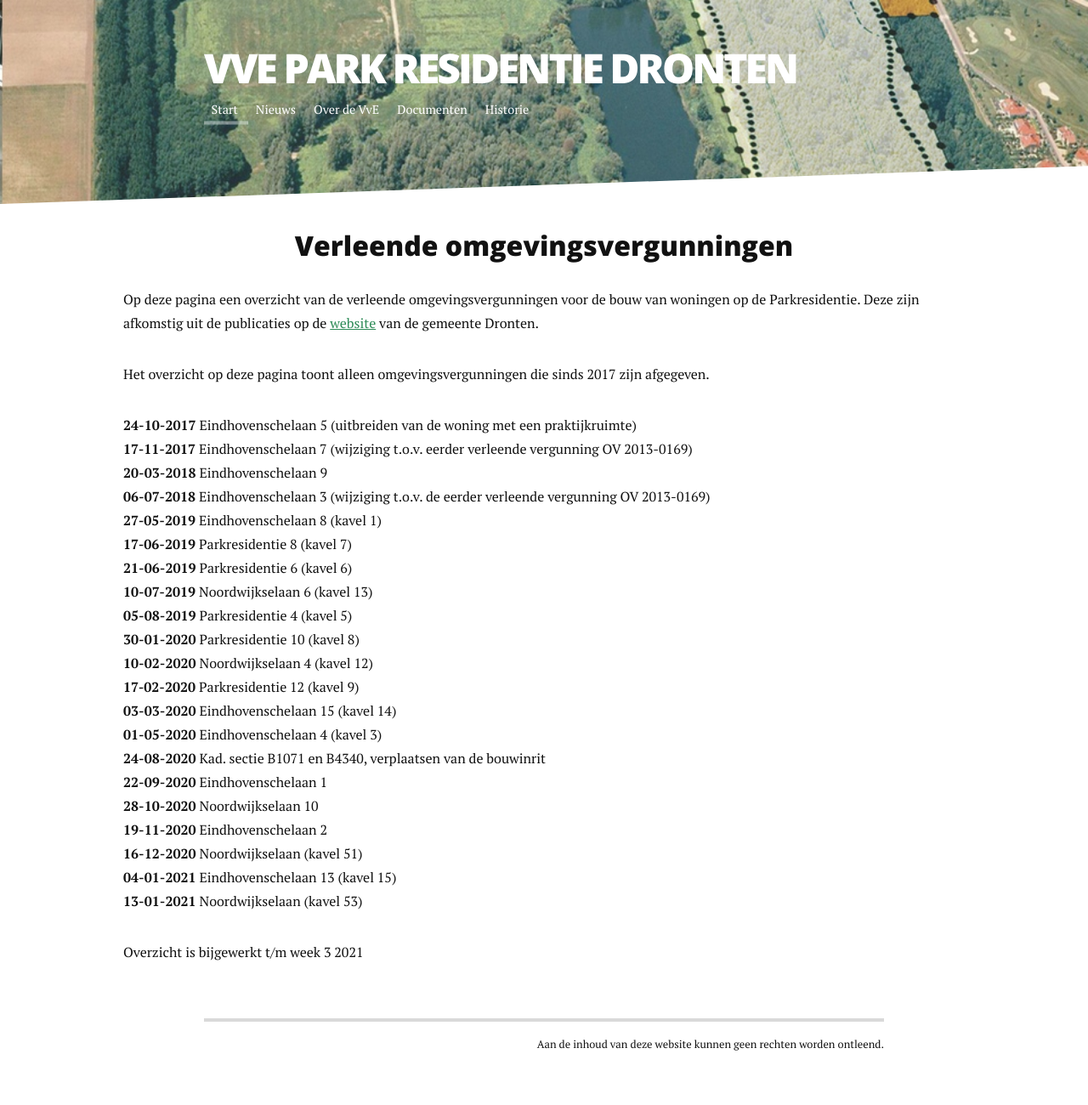
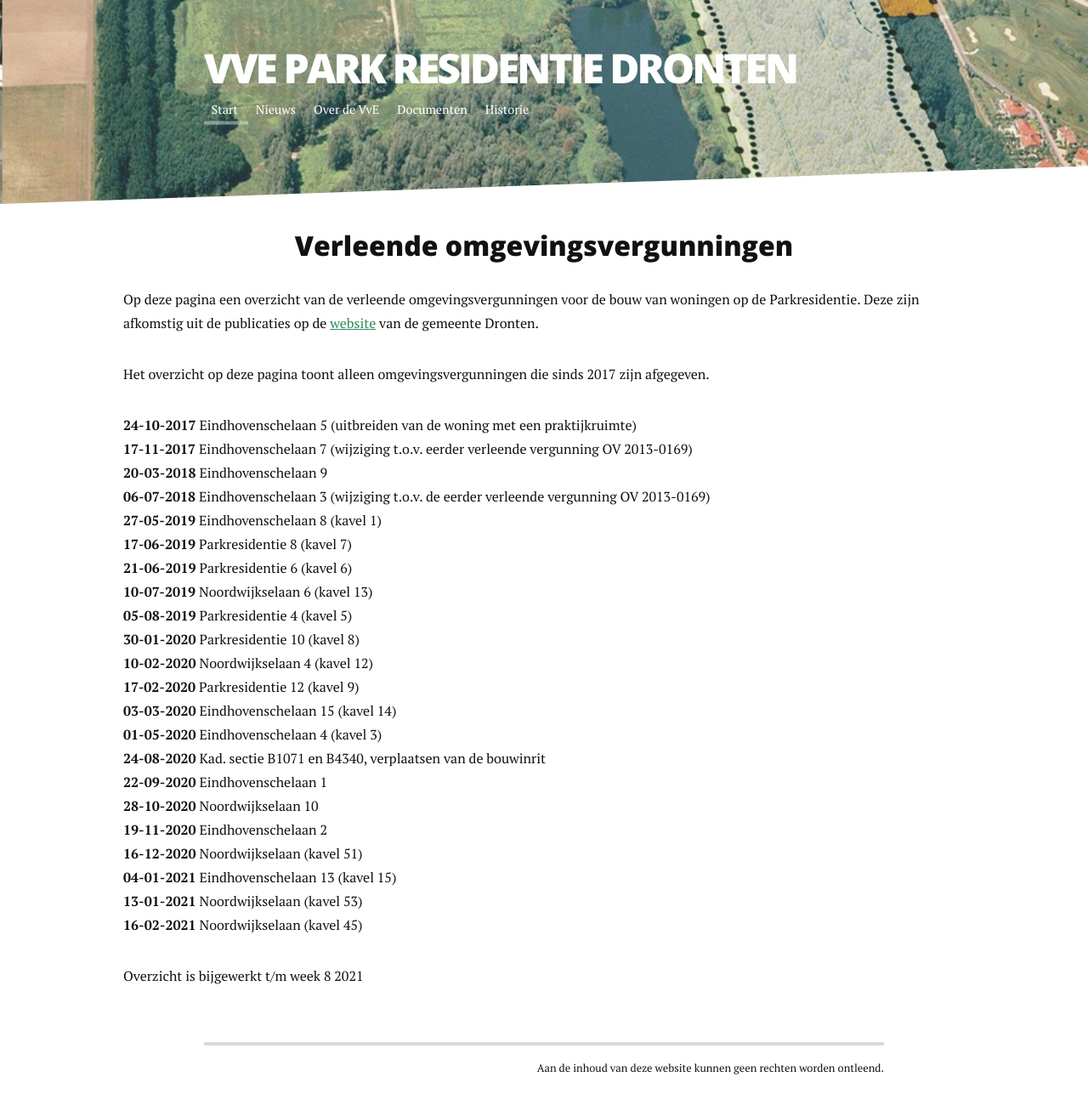
Before and after one commit to plamola/vve-parkresidentie, a Jekyll site: the page built from omgevingsvergunningen.md, in a window 1280 px wide. Shown: the whole page at 85% size. Built offline with Jekyll 4.4.1, drawn with Linux system fonts in a browser that asks for light colours; nearby versions of some CDN libraries; before the commit the page ends 1272 px from its top, so only the background shows below that.

Commit message:
Bijgewerkt t/m week 8

```diff
--- a/omgevingsvergunningen.md
+++ b/omgevingsvergunningen.md
@@ -32,7 +32,8 @@ title: "Verleende omgevingsvergunningen"
     <li><strong>16-12-2020</strong> Noordwijkselaan (kavel 51)</li>
     <li><strong>04-01-2021</strong> Eindhovenschelaan 13 (kavel 15)</li>
     <li><strong>13-01-2021</strong> Noordwijkselaan (kavel 53)</li>
+    <li><strong>16-02-2021</strong> Noordwijkselaan (kavel 45)</li>
   </ul>
-  <p>Overzicht is bijgewerkt t/m week 3 2021</p>
+  <p>Overzicht is bijgewerkt t/m week 8 2021</p>
 
 </div>
```
